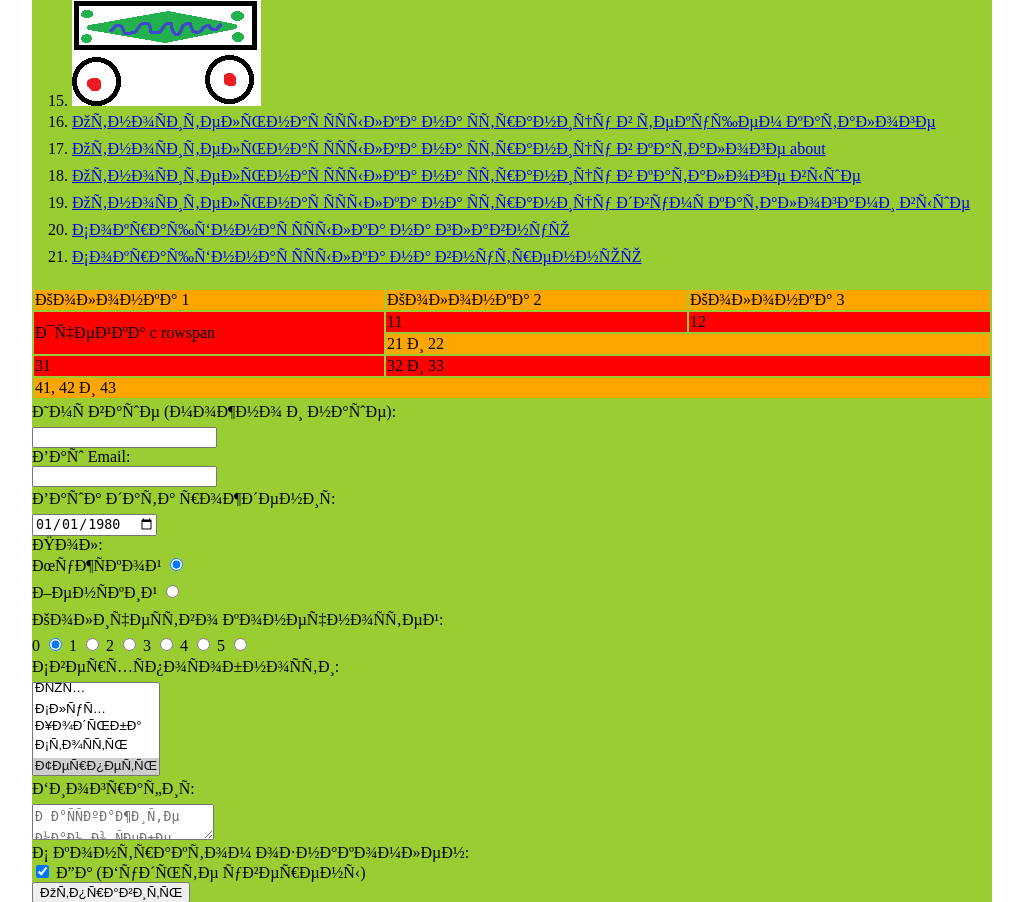
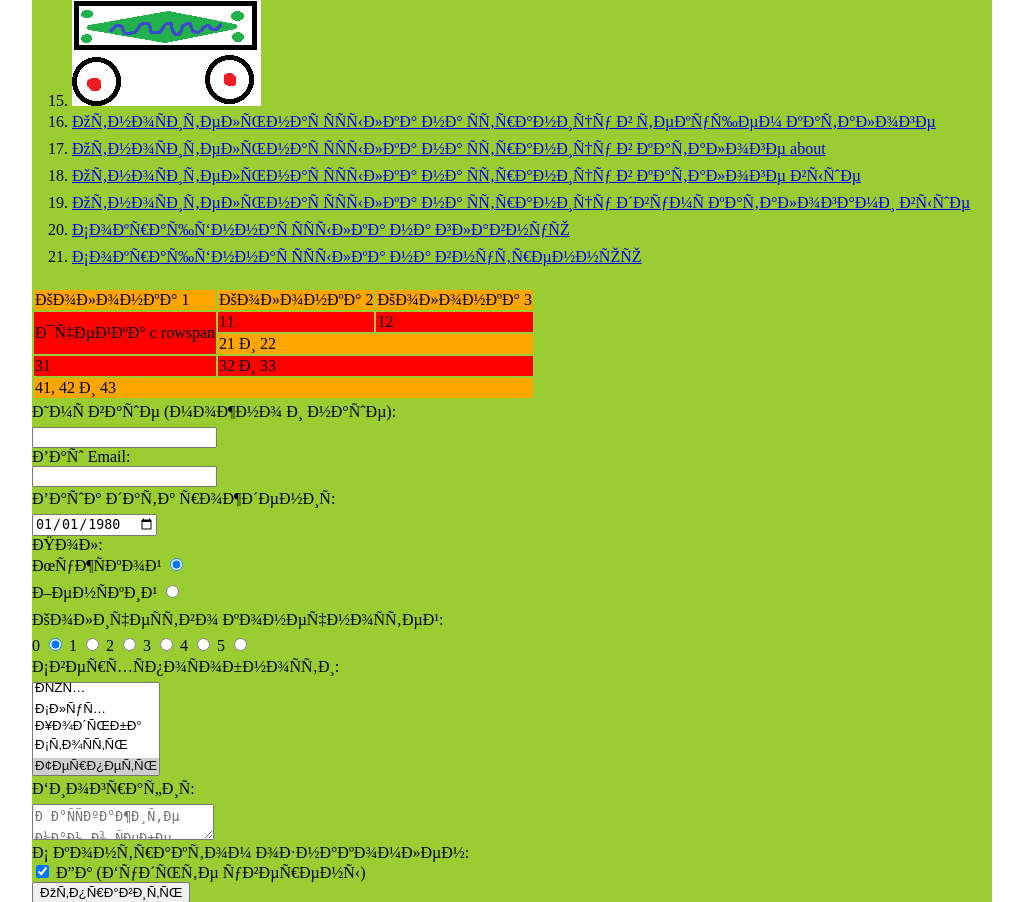
Before and after one commit to Mr-Maximka/Mr-Maximka.github.io, a PHP site: page / in a window 1280 px wide. Shown: the part 686-1588 px from the top of the page, without its empty margins (128-1151 px from the left). Run offline with PHP 8.4, Linux system fonts and the light colour scheme.

Commit message:
Update style.css

```diff
--- a/task3/style.css
+++ b/task3/style.css
@@ -67,6 +67,7 @@ footer {
     }
     #table {
         order:1;
+        align-self:self-start;
     }
     #navigation{
         flex-direction: row;
```
